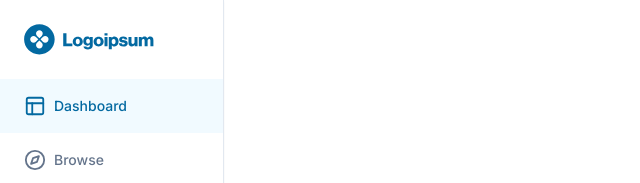
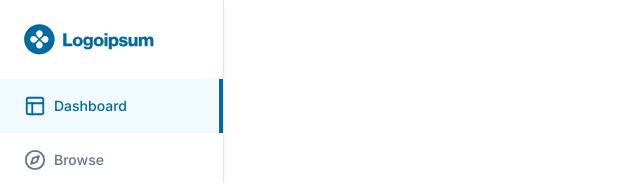
Before and after one commit to carlosrobertodevops/lms-platform-v3-fullstack-codewithantonio, a Next.js app: page / in a window 1280 px wide. Shown: the top 183 px of the page, without its empty margins (0-640 px from the left). Built offline with nearby package versions, Linux system fonts and the light colour scheme.

Commit message:
Добавил декоративный бар в конце компонента `<SidebarRoute/>`

```diff
--- a/app/(dashboard)/_components/sidebar-route.tsx
+++ b/app/(dashboard)/_components/sidebar-route.tsx
@@ -34,6 +34,12 @@ const SidebarRoute = ({ icon: Icon, label, href }: SidebarRouteProps) => {
         <Icon size={22} />
         {label}
       </div>
+      <div
+        className={cn(
+          'ml-auto h-full border-2 border-sky-700 opacity-0 transition-all',
+          isActive && 'opacity-100',
+        )}
+      />
     </button>
   );
 };
```
